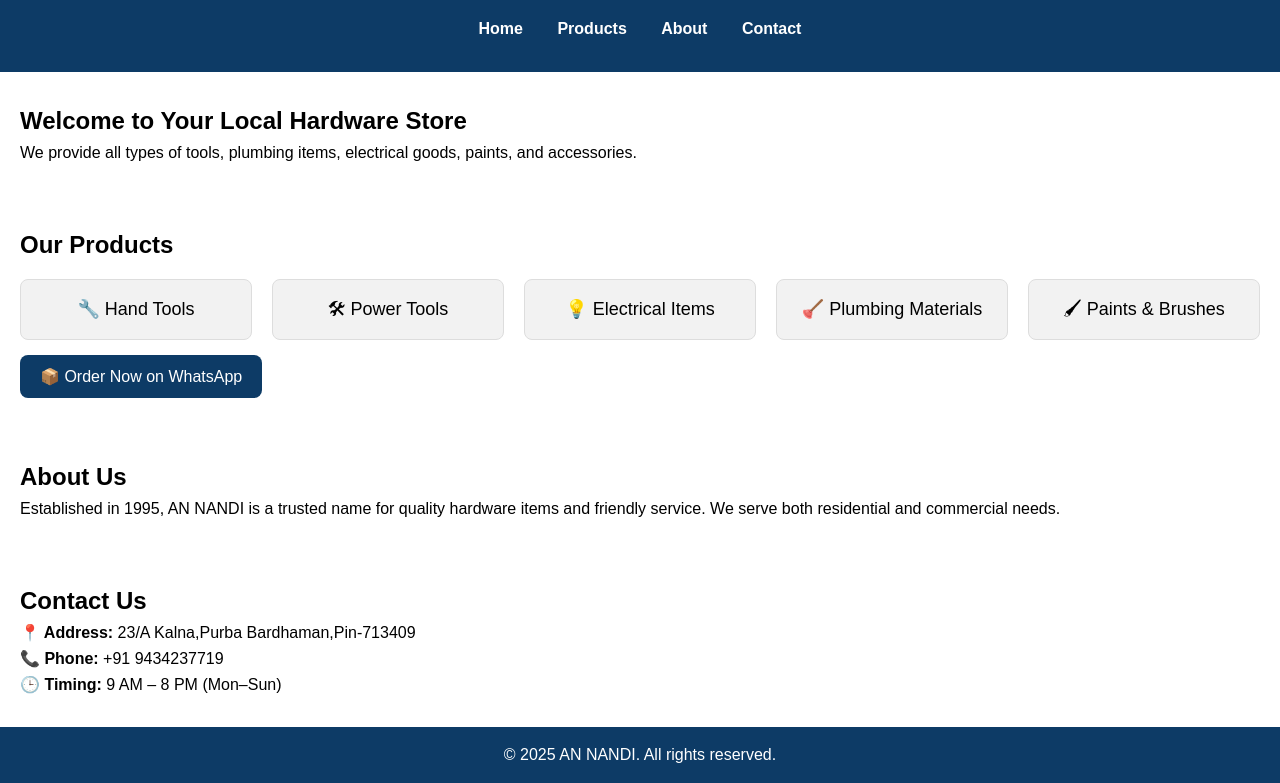
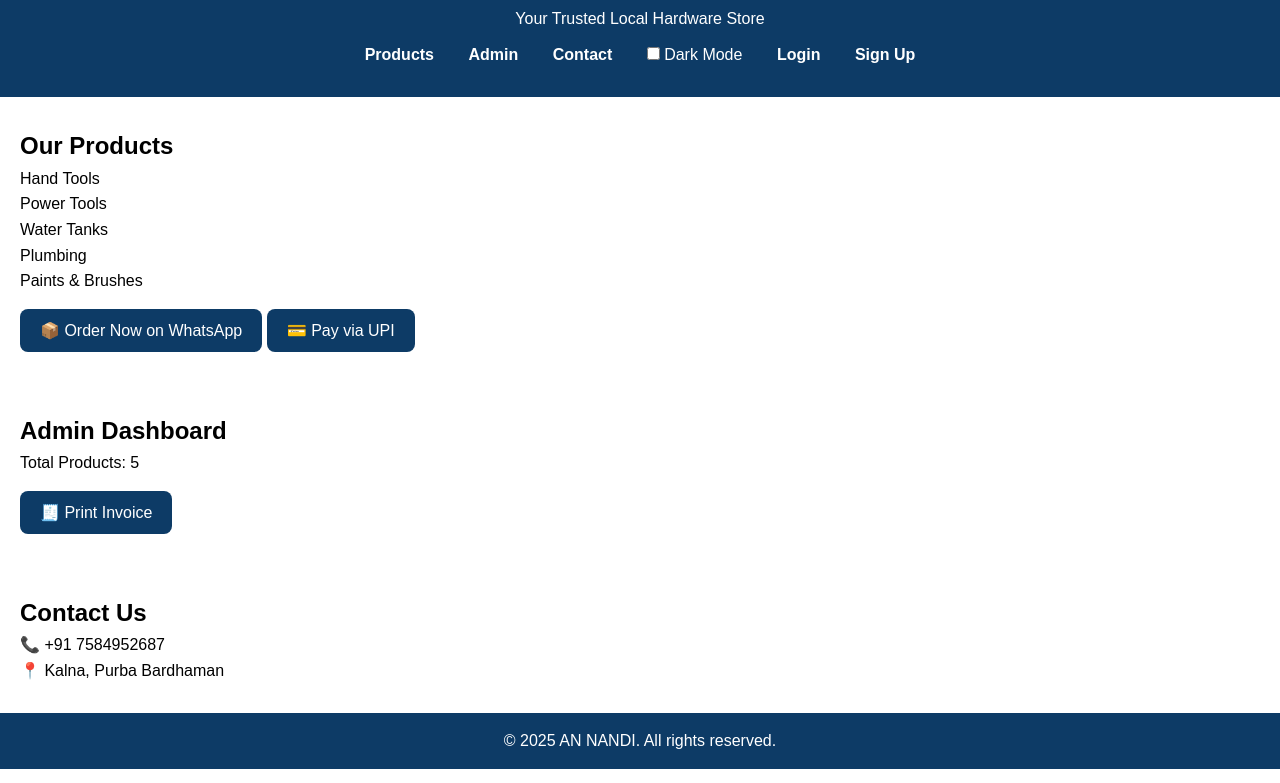
Before and after one commit to Abhirup255/Hardware-Shop-Website, a plain HTML site: page index.html in a window 1280 px wide. Shown: the part 65-848 px from the top of the page. Drawn offline with Linux system fonts and the light colour scheme.

Commit message:
Update index.html

```diff
--- a/index.html
+++ b/index.html
@@ -2,52 +2,67 @@
 <html lang="en">
 <head>
   <meta charset="UTF-8" />
-  <meta name="viewport" content="width=device-width, initial-scale=1.0" />
+  <meta name="viewport" content="width=device-width, initial-scale=1" />
   <title>AN NANDI</title>
+  <meta name="description" content="AN NANDI - Your Trusted Local Hardware Store providing tools, plumbing, electrical goods, paints, and accessories." />
+  <meta name="keywords" content="hardware store, tools, plumbing, electrical goods, paints, accessories, local store" />
   <link rel="stylesheet" href="style.css" />
 </head>
 <body>
 
   <header>
     <h1>AN NANDI</h1>
+    <p>Your Trusted Local Hardware Store</p>
     <nav>
       <ul>
-        <li><a href="#home">Home</a></li>
         <li><a href="#products">Products</a></li>
-        <li><a href="#about">About</a></li>
+        <li><a href="#admin">Admin</a></li>
         <li><a href="#contact">Contact</a></li>
+        <li>
+          <label><input type="checkbox" id="themeSwitcher" /> Dark Mode</label>
+        </li>
+        <li><a href="login.html">Login</a></li>
+        <li><a href="signup.html">Sign Up</a></li>
       </ul>
     </nav>
   </header>
 
-  <section id="home">
-    <h2>Welcome to Your Local Hardware Store</h2>
-    <p>We provide all types of tools, plumbing items, electrical goods, paints, and accessories.</p>
-  </section>
+  <main>
+    <section id="products">
+      <h2>Our Products</h2>
+      <div class="product-card" tabindex="0" role="button" data-product="handTools">Hand Tools</div>
+      <div class="product-card" tabindex="0" role="button" data-product="powerTools">Power Tools</div>
+      <div class="product-card" tabindex="0" role="button" data-product="waterTanks">Water Tanks</div>
+      <div class="product-card" tabindex="0" role="button" data-product="plumbingMaterials">Plumbing</div>
+      <div class="product-card" tabindex="0" role="button" data-product="paintsBrushes">Paints & Brushes</div>
 
-  <section id="products">
-    <h2>Our Products</h2>
-    <div class="product-list">
-      <div class="product">🔧 Hand Tools</div>
-      <div class="product">🛠 Power Tools</div>
-      <div class="product">💡 Electrical Items</div>
-      <div class="product">🪠 Plumbing Materials</div>
-      <div class="product">🖌 Paints & Brushes</div>
+      <button onclick="orderNow()">📦 Order Now on WhatsApp</button>
+      <button onclick="payOnline()">💳 Pay via UPI</button>
+    </section>
+
+    <section id="admin">
+      <h2>Admin Dashboard</h2>
+      <p>Total Products: <span id="totalProducts">5</span></p>
+      <button onclick="printInvoice()">🧾 Print Invoice</button>
+    </section>
+
+    <section id="contact">
+      <h2>Contact Us</h2>
+      <p>📞 +91 7584952687</p>
+      <p>📍 Kalna, Purba Bardhaman</p>
+    </section>
+  </main>
+
+  <!-- Product Modal -->
+  <div id="productModal" class="modal" hidden aria-modal="true" role="dialog" aria-labelledby="modalTitle" aria-describedby="modalDesc">
+    <div class="modal-content">
+      <button class="close-btn" aria-label="Close modal">&times;</button>
+      <h2 id="modalTitle"></h2>
+      <div id="modalDesc"></div>
+      <div id="modalLinks"></div>
     </div>
-    <button onclick="orderNow()">📦 Order Now on WhatsApp</button>
-  </section>
-
-  <section id="about">
-    <h2>About Us</h2>
-    <p>Established in 1995, AN NANDI is a trusted name for quality hardware items and friendly service. We serve both residential and commercial needs.</p>
-  </section>
-
-  <section id="contact">
-    <h2>Contact Us</h2>
-    <p><strong>📍 Address:</strong> 23/A Kalna,Purba Bardhaman,Pin-713409</p>
-    <p><strong>📞 Phone:</strong> +91 9434237719</p>
-    <p><strong>🕒 Timing:</strong> 9 AM – 8 PM (Mon–Sun)</p>
-  </section>
+    <div class="modal-overlay"></div>
+  </div>
 
   <footer>
     <p>&copy; 2025 AN NANDI. All rights reserved.</p>
```
